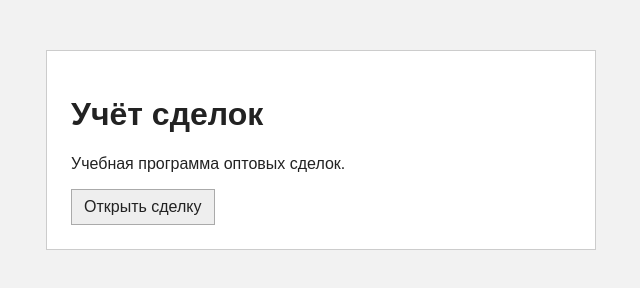
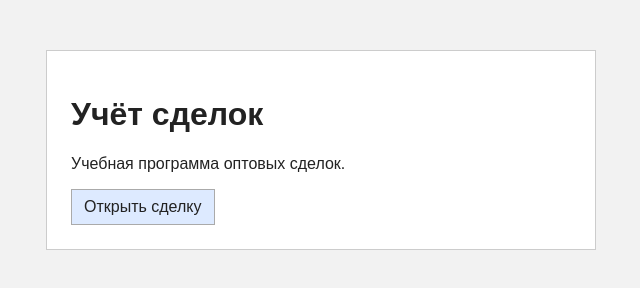
Before and after one commit to ilerrr/ISRPO-Lab4, a plain HTML site: page index.html in a window 1280 px wide. Shown: the whole page, without its empty margins (319-959 px from the left). Drawn offline with Linux system fonts and the light colour scheme.

Commit message:
Изменено оформление кнопок

```diff
--- a/styles.css
+++ b/styles.css
@@ -12,7 +12,7 @@ main {
 }
 button, a {
     display: inline-block;
-    background: #eee;
+    background: #ddeaff;
     border: 1px solid #aaa;
     color: #222;
     padding: 8px 12px;
```
